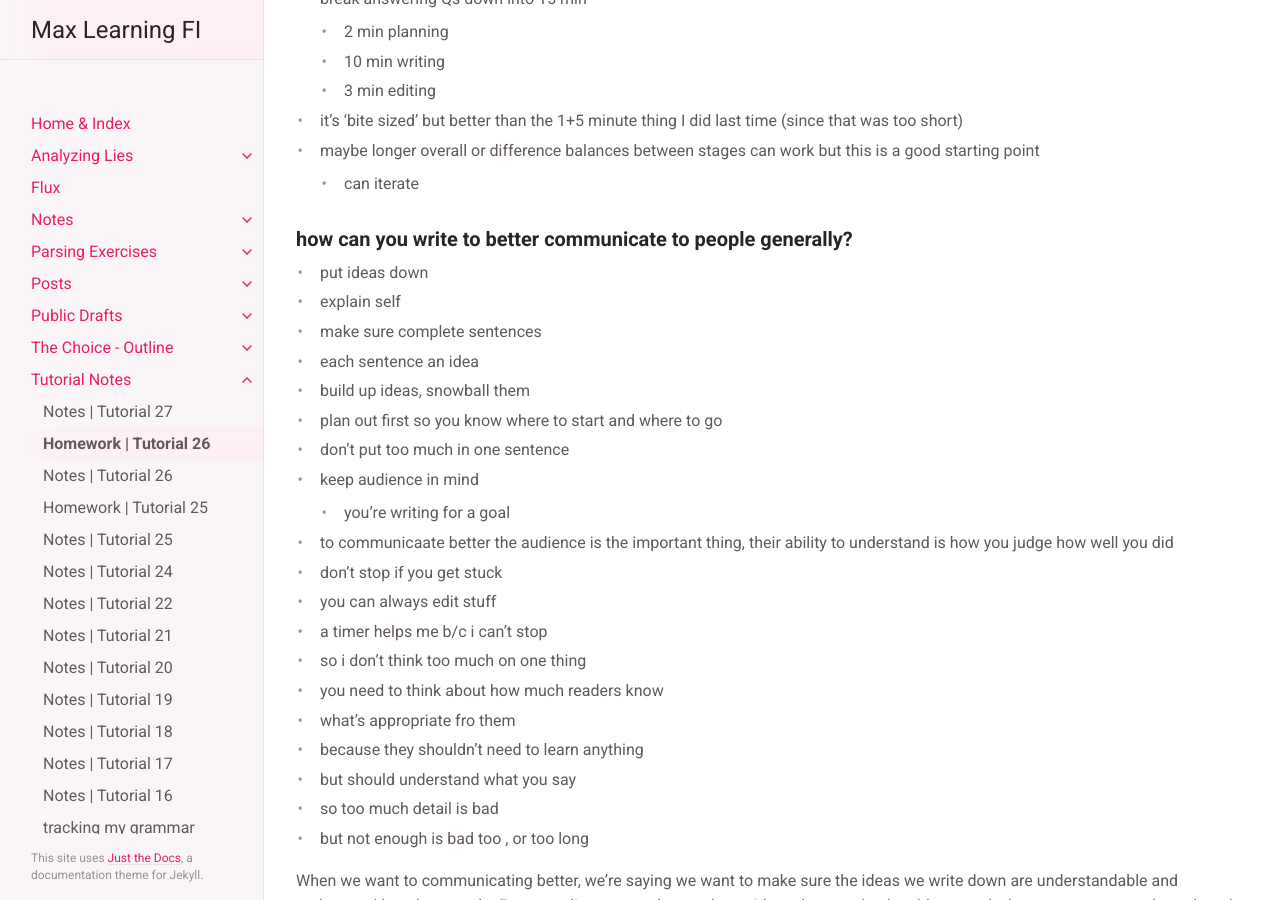
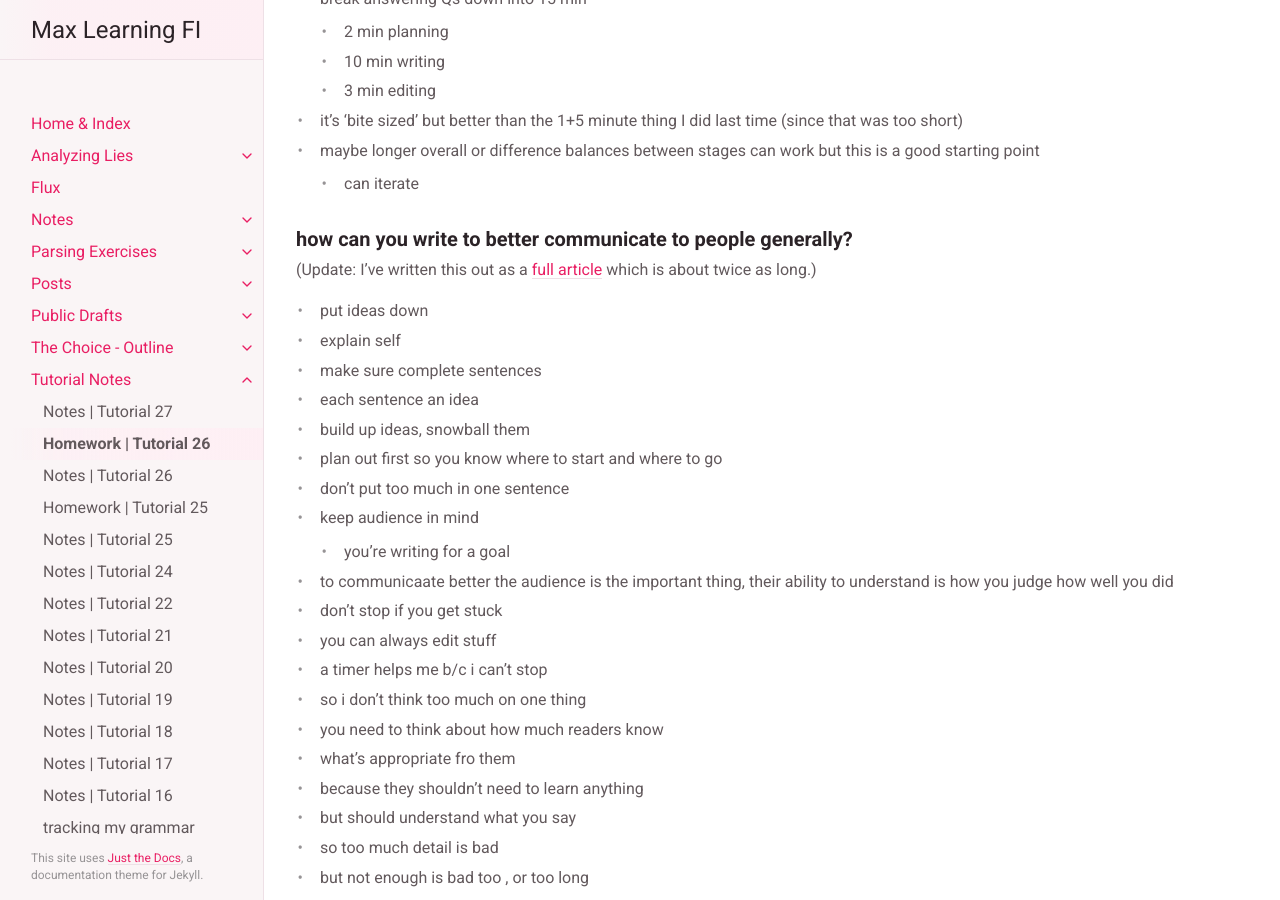
Before and after one commit to curi/fi, a Jekyll site: the page built from docs/_tutorials/2020-08-13-hw.md, in a window 1280 px wide and 900 px high, scrolled down 412 px. Built offline with Jekyll 4.4.1, drawn with Linux system fonts in a browser that asks for light colours.

Commit message:
add update to communicating better draft

```diff
--- a/docs/_tutorials/2020-08-13-hw.md
+++ b/docs/_tutorials/2020-08-13-hw.md
@@ -23,6 +23,8 @@ Idea:
   * can iterate
 
 ### how can you write to better communicate to people generally?
+
+(Update: I've written this out as a [full article](../../posts/2020-08-15-how-can-we-write-to-communicate-better) which is about twice as long.)
 
 - put ideas down
 - explain self
```
